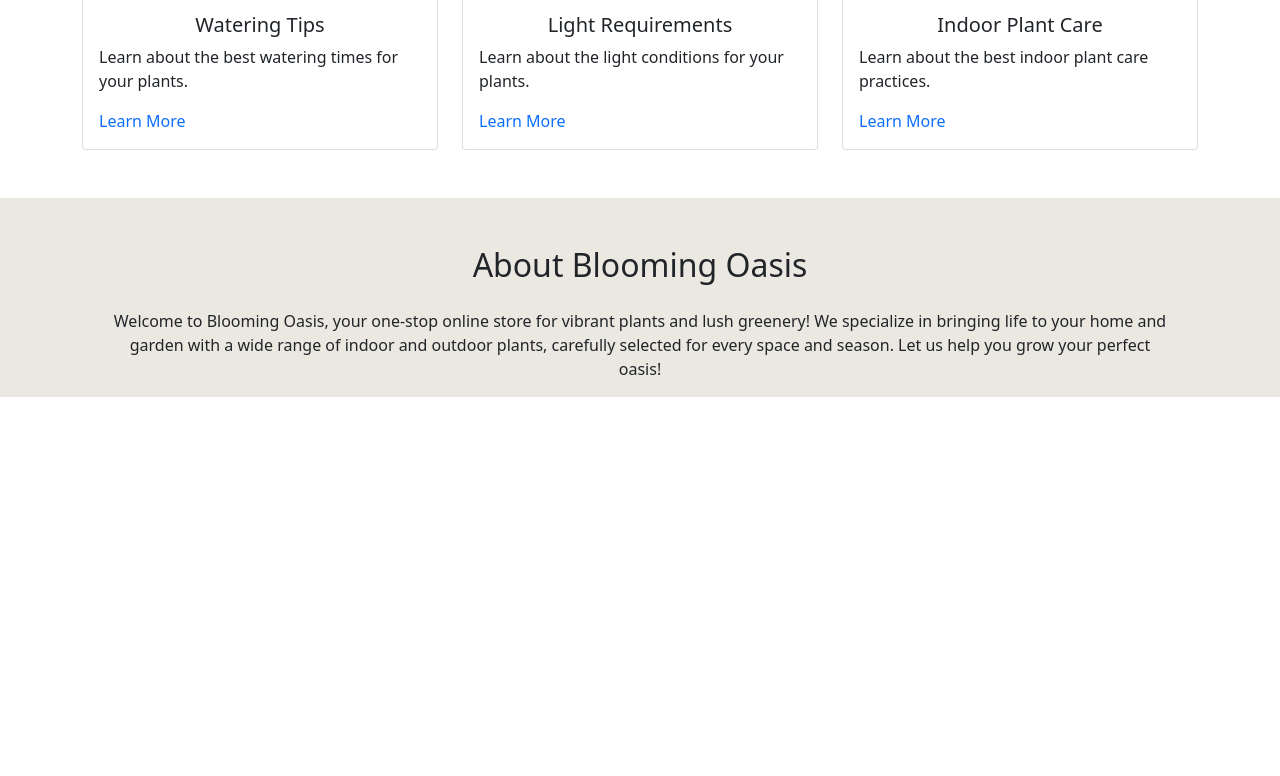
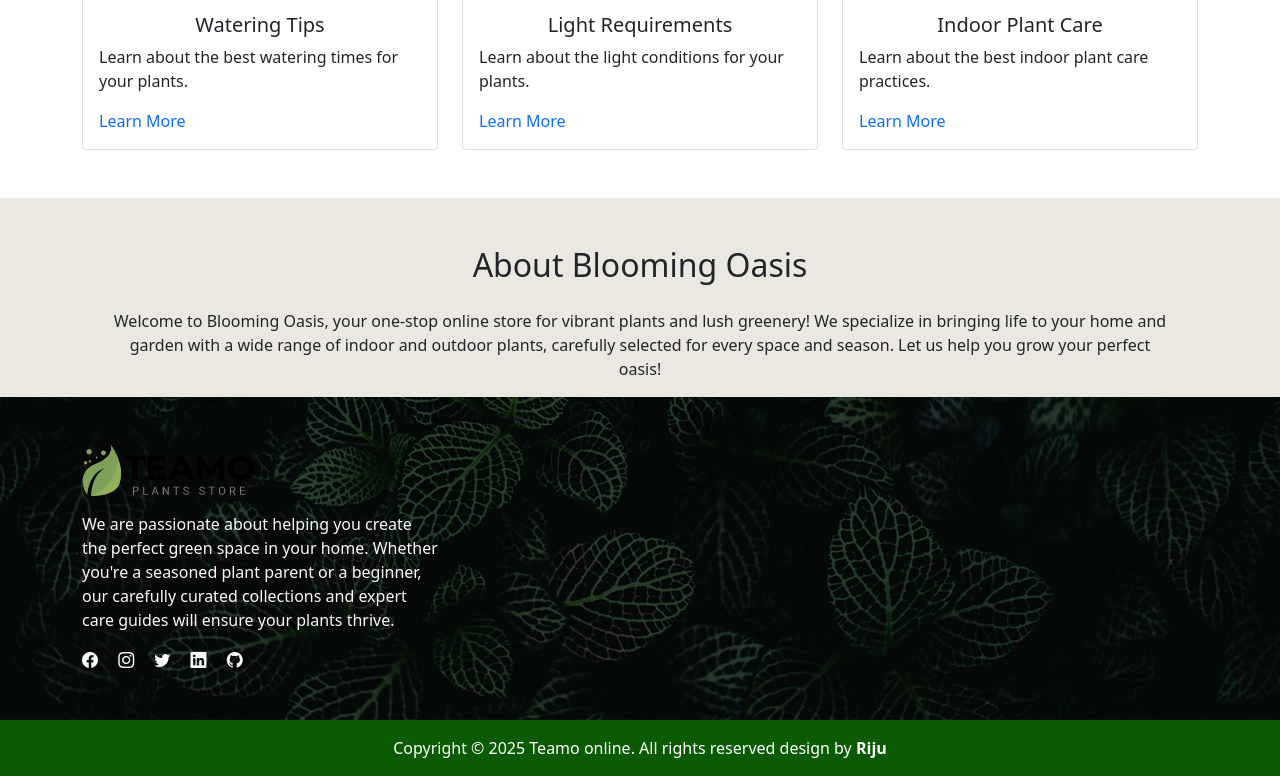
Before and after one commit to rijumia/Teamo-Plants-Store, a plain HTML site: page index.html in a window 1280 px wide. Shown: the part 4246-5022 px from the top of the page. Before the commit the page ends 4643 px from the top, so only its background shows below. Drawn offline with nearby package versions, Linux system fonts and the light colour scheme.

Commit message:
Footer Running

```diff
--- a/assets/css/style.css
+++ b/assets/css/style.css
@@ -66,3 +66,19 @@
 .Blooming_Section .blooming_text{
     padding: 0 1.8rem;
 }
+
+.Footer_section{
+    background: #354E33 url(../img/footer.webp);
+    background-repeat: no-repeat;
+    background-size: cover;
+    background-position: bottom;
+    background-blend-mode: multiply;
+}
+.soket{
+    background: #0a5b04;
+    padding: 1rem 0rem;
+}
+.soket .right p{
+    margin: 0 !important;
+    color: #fff;
+}
--- a/index.html
+++ b/index.html
@@ -8,6 +8,7 @@
     <link rel="shortcut icon" href="assets/img/favicon.png" type="image/x-icon">
     <!-- Bootstrap CSS -->
     <link href="https://cdn.jsdelivr.net/npm/bootstrap@5.0.2/dist/css/bootstrap.min.css" rel="stylesheet" integrity="sha384-EVSTQN3/azprG1Anm3QDgpJLIm9Nao0Yz1ztcQTwFspd3yD65VohhpuuCOmLASjC" crossorigin="anonymous">
+    <link rel="stylesheet" href="https://cdn.jsdelivr.net/npm/bootstrap-icons@1.11.3/font/bootstrap-icons.min.css">
 
     <!-- Custom CSS -->
     <link rel="stylesheet" href="assets/css/style.css">
@@ -329,13 +330,40 @@
     </main>
 
 
-    <footer class="Footer_section">
+    <footer>
+     <div class="Footer_section pt-5 pb-5">
       <div class="container">
         <div class="row">
+          <div class="col-12 col-sm-6 col-md-4">
+            <div class="logo">
+              <img src="assets/img/logo.png" alt="Blooming Oasis Logo">
+            </div>
+            <div class="f_text text-light my-3">
+              <p>We are passionate about helping you create the perfect green space in your home. Whether you're a seasoned plant parent or a beginner, our carefully curated collections and expert care guides will ensure your plants thrive.</p>
+            </div>
+            <div class="social_icon">
+              <a href="" target="_blank"><i class="bi bi-facebook text-light"></i></a>
+              <a href="" target="_blank"><i class="bi bi-instagram ms-3 text-light"></i></a>
+              <a href="" target="_blank"><i class="bi bi-twitter ms-3 text-light"></i></a>
+              <a href="" target="_blank"><i class="bi bi-linkedin ms-3 text-light"></i></a>
+              <a href="" target="_blank"><i class="bi bi-github ms-3 text-light"></i></a>
+            </div>
+          </div>
+
 
         </div>
       </div>
+     </div>
+     <section class="soket text-center pt-3">
+      <div class="showTime">
+        <span></span>
+      </div>
+      <div class="right">
+        <p>Copyright © <script>document.write(new Date().getFullYear());</script> Teamo online. All rights reserved design by <strong>Riju</strong></p>
+      </div>
+    </section>
     </footer>
+
 
 
 
```
